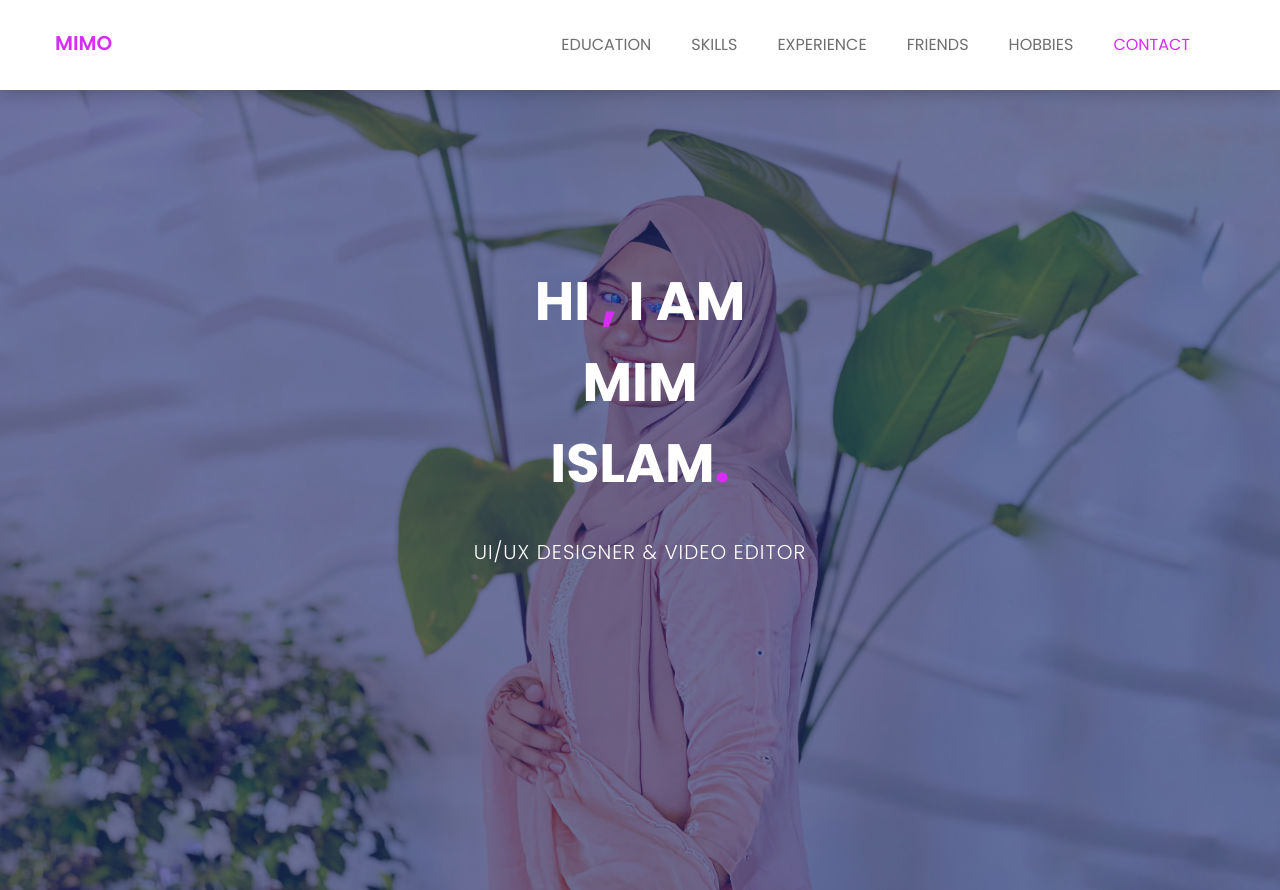
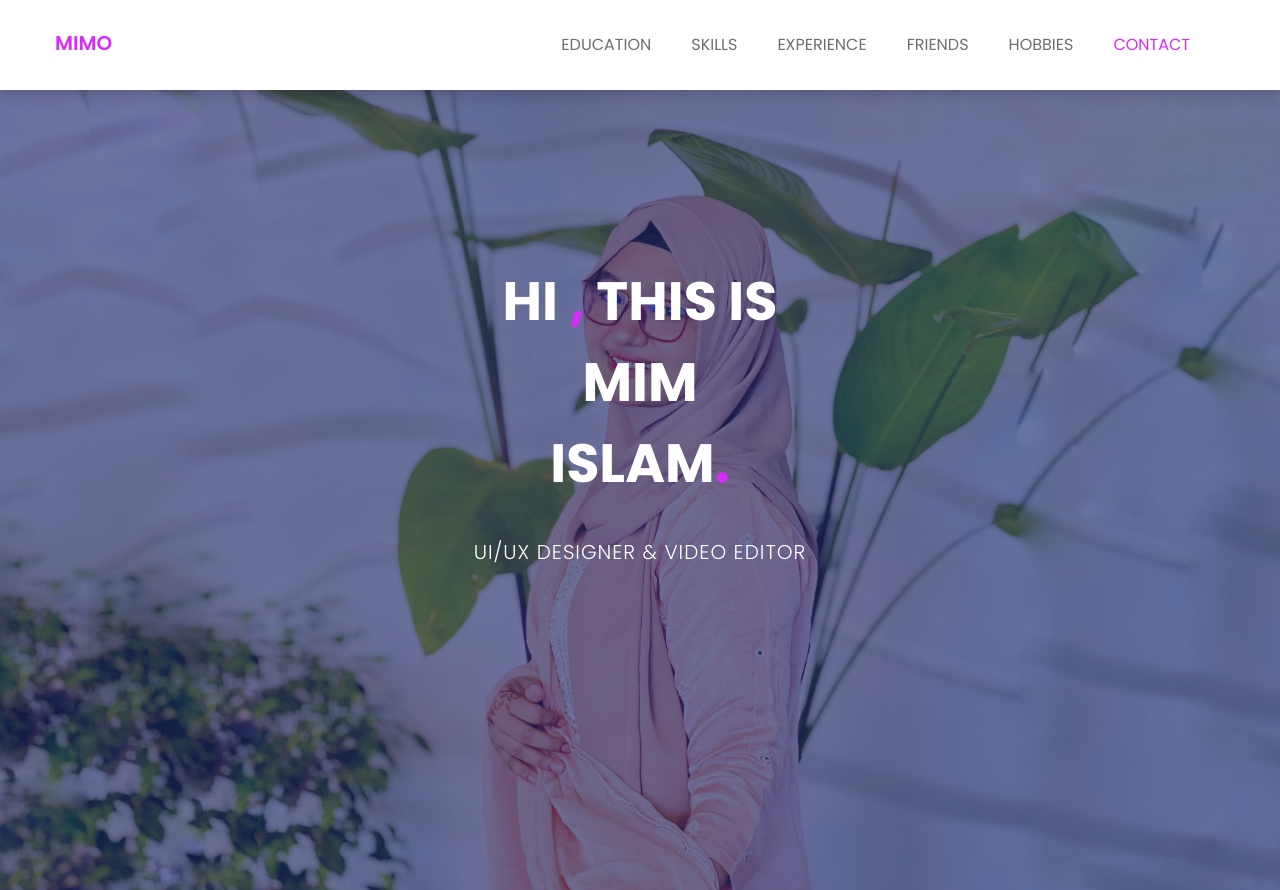
Before and after one commit to Mim-Islam-Moni/Mim, a plain HTML site: page index.html in a window 1280 px wide. Shown: the top 890 px of the page. Drawn offline with nearby package versions, Linux system fonts and the light colour scheme.

Commit message:
Update index.html

```diff
--- a/index.html
+++ b/index.html
@@ -102,7 +102,7 @@
 				<div class="row">
 					<div class="col-md-12 text-center">
 						<div class="header-text">
-							<h2>hi <span>,</span> i am <br> MIM  <br> ISLAM<span>.</span>   </h2>
+							<h2>hi <span>,</span> This is <br> MIM  <br> ISLAM<span>.</span>   </h2>
 							<p>UI/UX Designer & Video Editor</p>
 
 						</div><!--/.header-text-->
```
